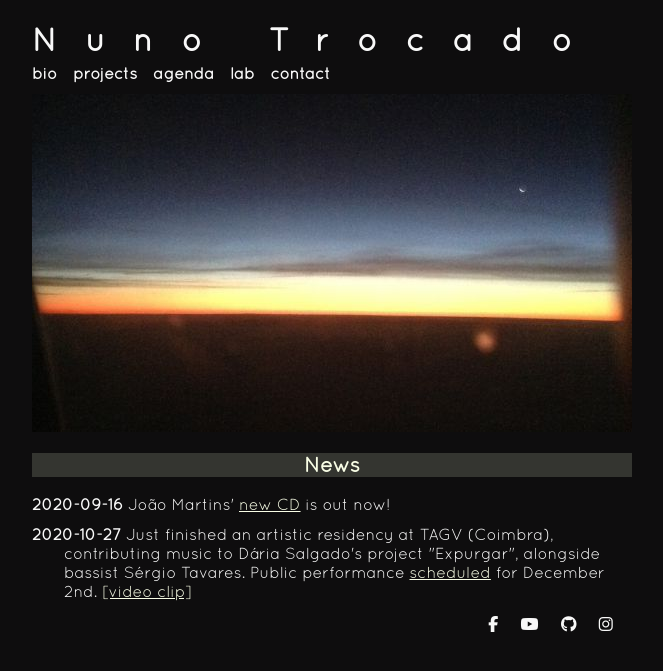
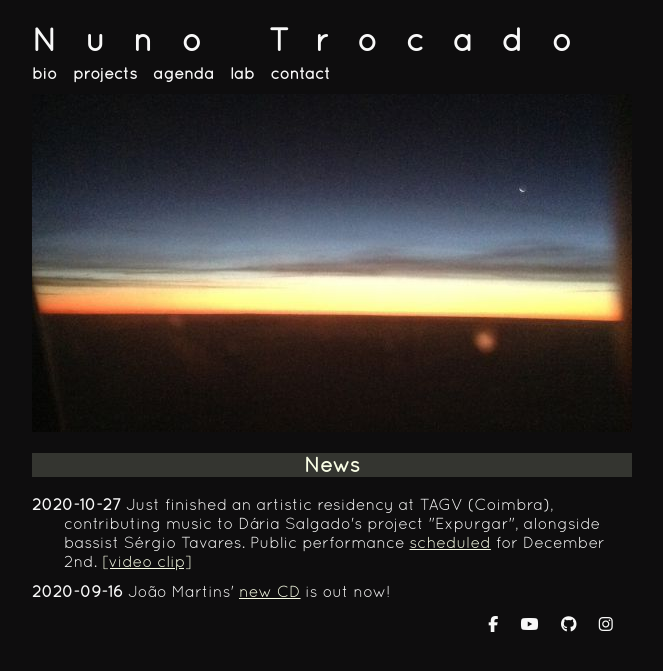
Before and after one commit to ntrocado/ntrocado.github.io, a Jekyll site: the page built from index.html, in a window 1280 px wide. Shown: the top 671 px of the page, without its empty margins (308-971 px from the left). Built offline with Jekyll 4.4.1, drawn with Linux system fonts in a browser that asks for light colours; nearby versions of some CDN libraries.

Commit message:
Fix order of news items

```diff
--- a/index.html
+++ b/index.html
@@ -8,7 +8,7 @@ description: The website of guitarist and composer Nuno Trocado.
 
 <h2>News</h2>
 <ul>
-  {% for news_item in site.news %}
+  {% for news_item in site.news reversed %}
     <li id="concertos">
       <strong>{{news_item.date  | date: "%Y-%m-%d"}}</strong> {{news_item.content}}
     </li>
```
